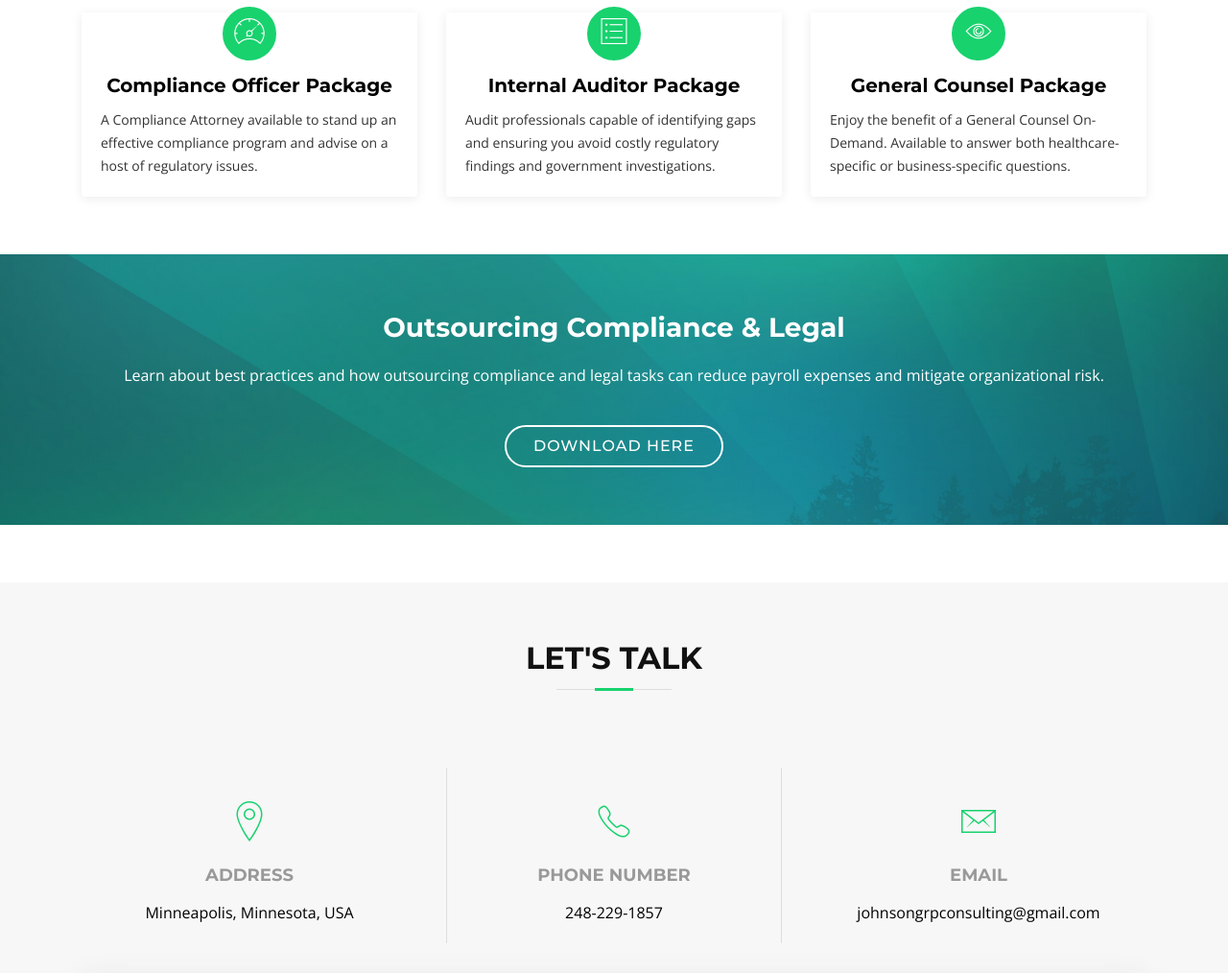
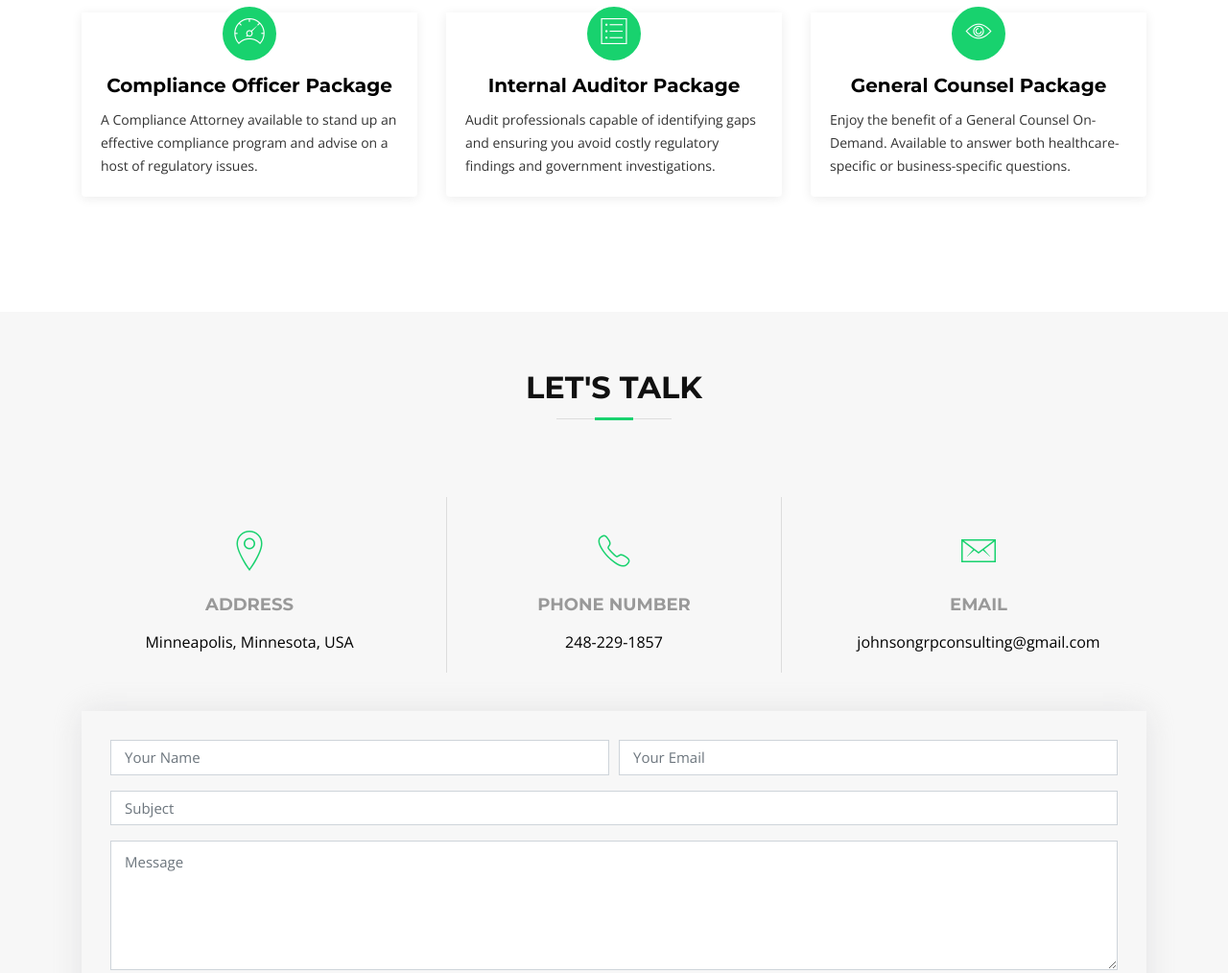
Before and after one commit to Johnson-Group-LLC/johnson-group-llc.github.io, a plain HTML site: page index.html in a window 1280 px wide. Shown: the part 2098-3112 px from the top of the page at 96% size. Drawn offline with nearby package versions, Linux system fonts and the light colour scheme; files whose address does not match are found by name.

Commit message:
deleted white paper section

```diff
--- a/index.html
+++ b/index.html
@@ -333,7 +333,7 @@
 
 
     <!-- ======= Call To Action Section ======= -->
-    <section id="call-to-action" class="wow fadeIn">
+    <!--section id="call-to-action" class="wow fadeIn">
       <div class="container text-center">
         <h3>Outsourcing Compliance & Legal</h3>
         <p> Learn about best practices and how outsourcing compliance and legal tasks can reduce payroll expenses and mitigate organizational risk.</p>
```
